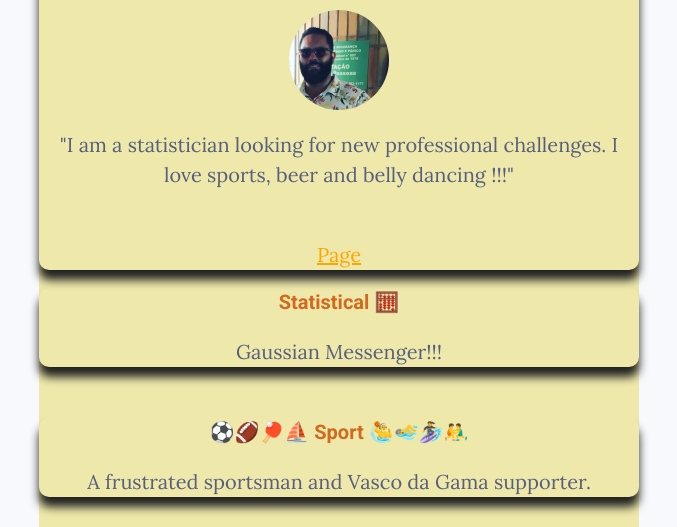
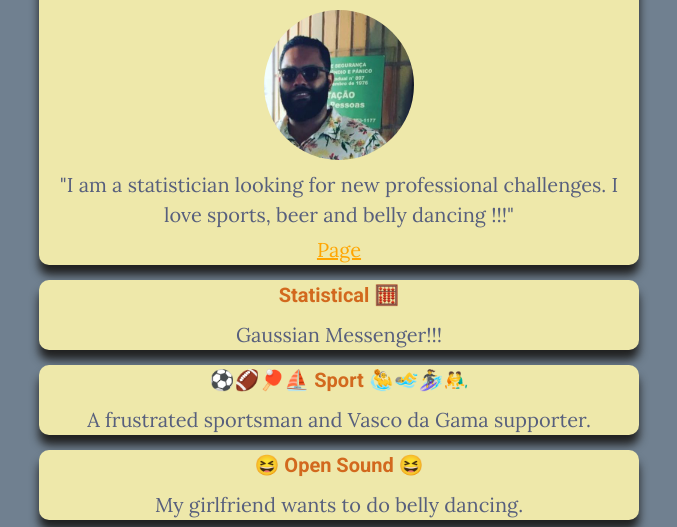
Before and after one commit to rafaelferraz83/profile, a plain HTML site: page index.html in a window 1280 px wide. Shown: the part 67-594 px from the top of the page, without its empty margins (301-978 px from the left). Drawn offline with Linux system fonts and the light colour scheme.

Commit message:
my profile page

```diff
--- a/index.html
+++ b/index.html
@@ -18,7 +18,7 @@
 
       <div class="card">
         <h1>Hello, I'm Rafael 😝</h1>
-        <img src="profile/images/tTtazLR4_400x400.jpg">
+        <img src="images/tTtazLR4_400x400.jpg">
         <p>
           "I am a statistician looking for new professional challenges.
           I love sports, beer and belly dancing !!!"
@@ -28,23 +28,17 @@
 
       <div class="card">
         <h2>Statistical 🧮</h2>
-        <p>
-          Gaussian Messenger!!!
-        <p>
+        <p>Gaussian Messenger!!!<p>
       </div>
 
       <div class="card">
         <h2>⚽🏈🏓⛵ Sport 🤽‍♂🏊‍♂🏄‍♀🤼‍♂</h2>
-        <p>
-          A frustrated sportsman and Vasco da Gama supporter.
-        <p>
+        <p>A frustrated sportsman and Vasco da Gama supporter.<p>
       </div>
 
       <div class="card">
         <h2>😆 Open Sound 😆</h2>
-        <p>
-          My girlfriend wants to do belly dancing.
-        <p>
+        <p>My girlfriend wants to do belly dancing.<p>
       </div>
 
       <div class="card">
--- a/style.css
+++ b/style.css
@@ -1,5 +1,5 @@
 body {
-  background-color: #F7F9FC;
+  background-color: #708090;
   color: #575F7D;
   font-family:'Lora', serif;
   font-size: 20px;
@@ -10,6 +10,8 @@ body {
   box-shadow: 0px 10px 10px #212121;
   border-radius: 10px;
   text-align: center;
+  margin-bottom: 15px;
+  background-color: #EEE8AA;
 }
 
 .list-inline {
@@ -30,7 +32,6 @@ body {
 .container {
   width: 600px;
   margin: 0 auto;
-  background-color: #EEE8AA;
 }
 
 .btn {
@@ -39,12 +40,13 @@ body {
 }
 
 p {
-  margin-bottom: 50px;
+  margin-bottom: 5px;
+  margin-top: 10px;
 }
 
 img {
-  width: 100px;
-  height: 100px;
+  width: 150px;
+  height: 150px;
   border-radius: 50%;
 }
 
@@ -61,5 +63,7 @@ h1 {
 h2 {
   color: #D2691E;
   font-size: 20px;
-  line-height:1.5;
+  line-height: 1.5;
+  margin-top: 5px;
+  margin-bottom: 10px;
 }
```
